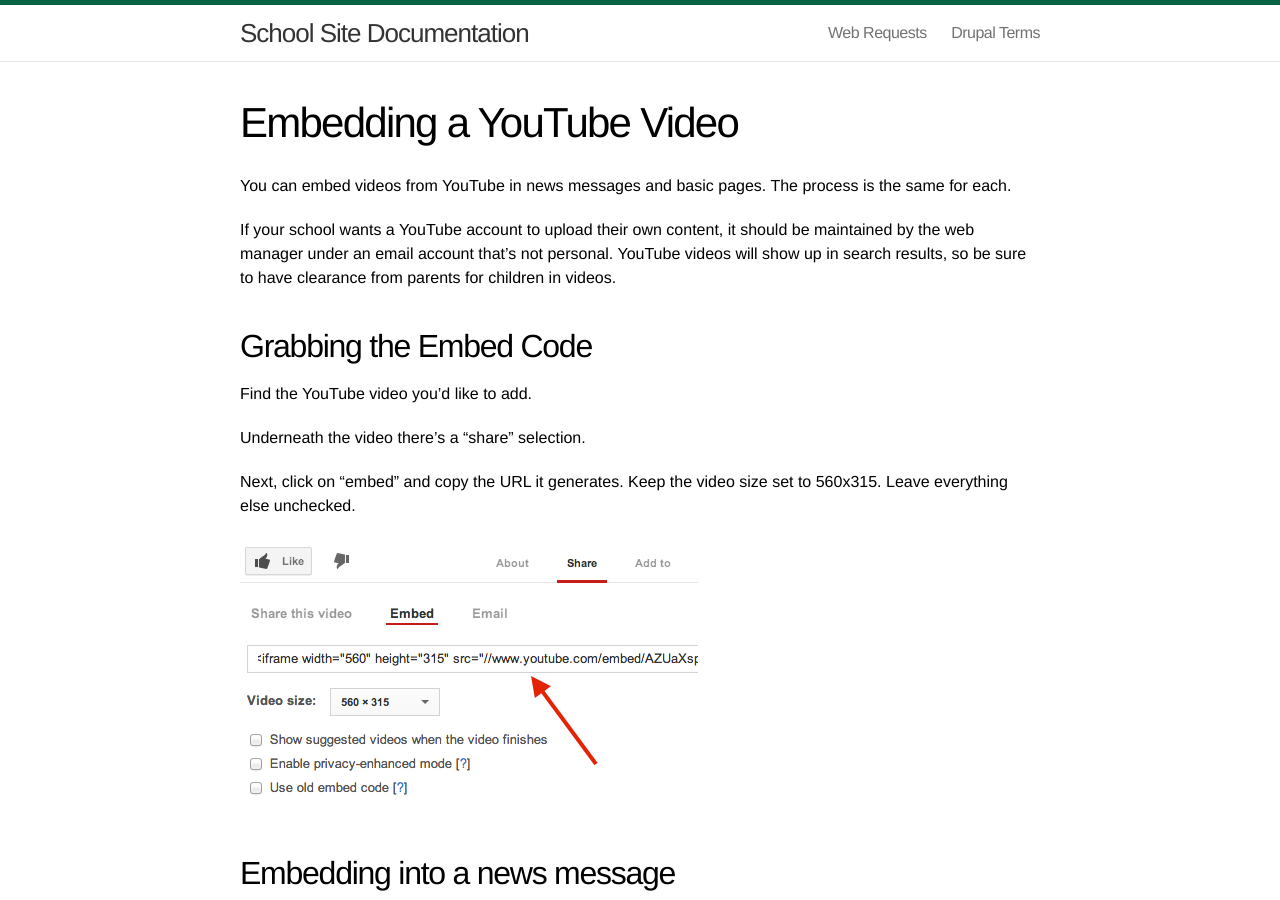
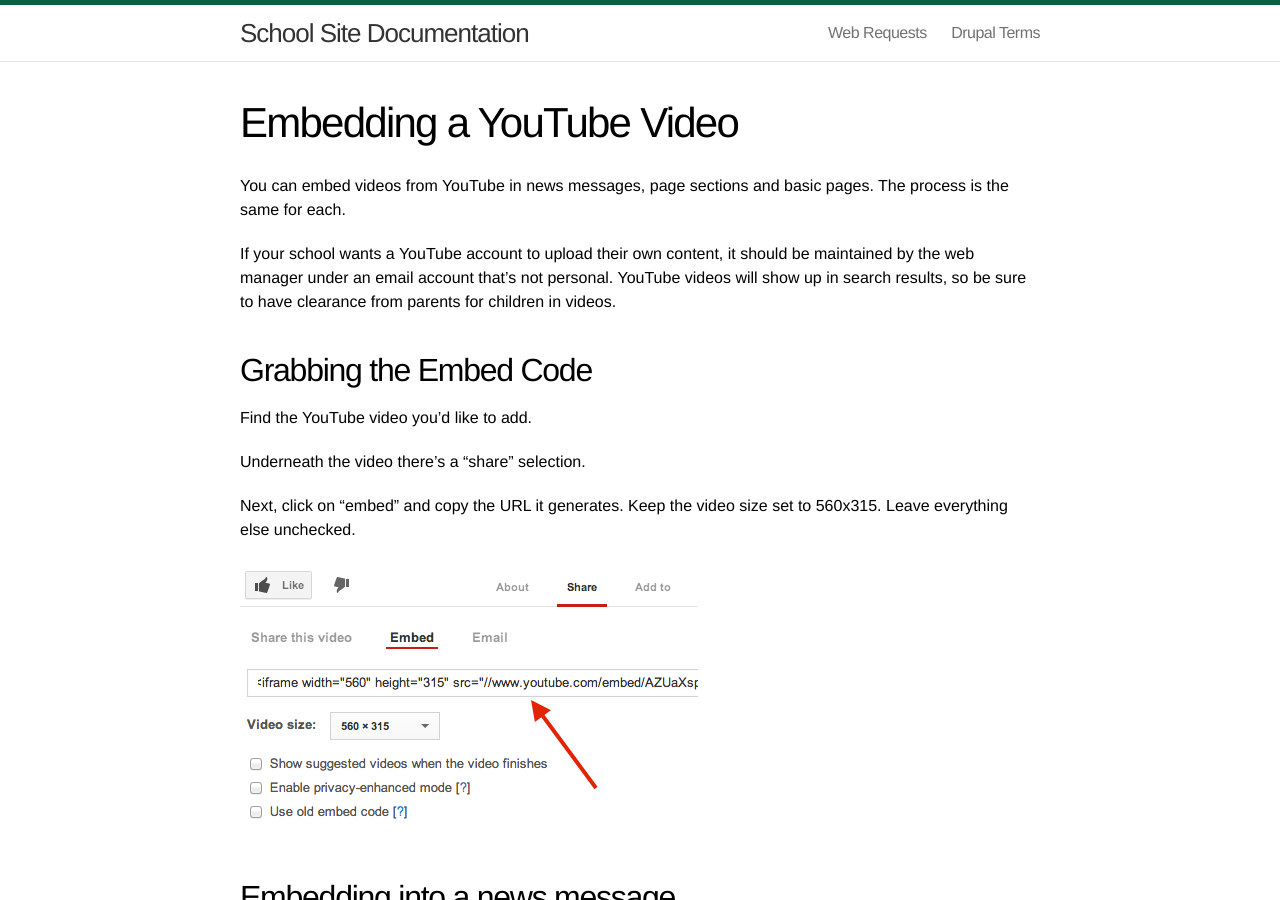
Before and after one commit to HCPSS/schoolsites-help, a Jekyll site: the page built from _posts/2014-07-15-embed-youtube.md, in a window 1280 px wide and 900 px high. Built offline with Jekyll 4.4.1, drawn with Linux system fonts in a browser that asks for light colours; Markdown is read by kramdown in place of the engine named in the settings; some of the changed text lies outside the part shown.

Commit message:
added note to reflect what was taught in trainings

```diff
--- a/_posts/2014-07-15-embed-youtube.md
+++ b/_posts/2014-07-15-embed-youtube.md
@@ -3,7 +3,7 @@
 title: "Embedding a YouTube Video"
 ---
 
-You can embed videos from YouTube in news messages and basic pages. The process is the same for each.
+You can embed videos from YouTube in news messages, page sections and basic pages. The process is the same for each.
 
 If your school wants a YouTube account to upload their own content, it should be maintained by the web manager under an email account that's not personal. YouTube videos will show up in search results, so be sure to have clearance from parents for children in videos.
 
@@ -35,4 +35,8 @@
 
 Click on "source" again to bring you back to regular editing mode if you have anything else you'd like to edit.
 
-Save your changes.
+<blockquote>
+  <p><strong>Note:</strong> this process is the same for both page sections and basic pages.</p>
+</blockquote>
+
+Don't forget to save your changes!
```
